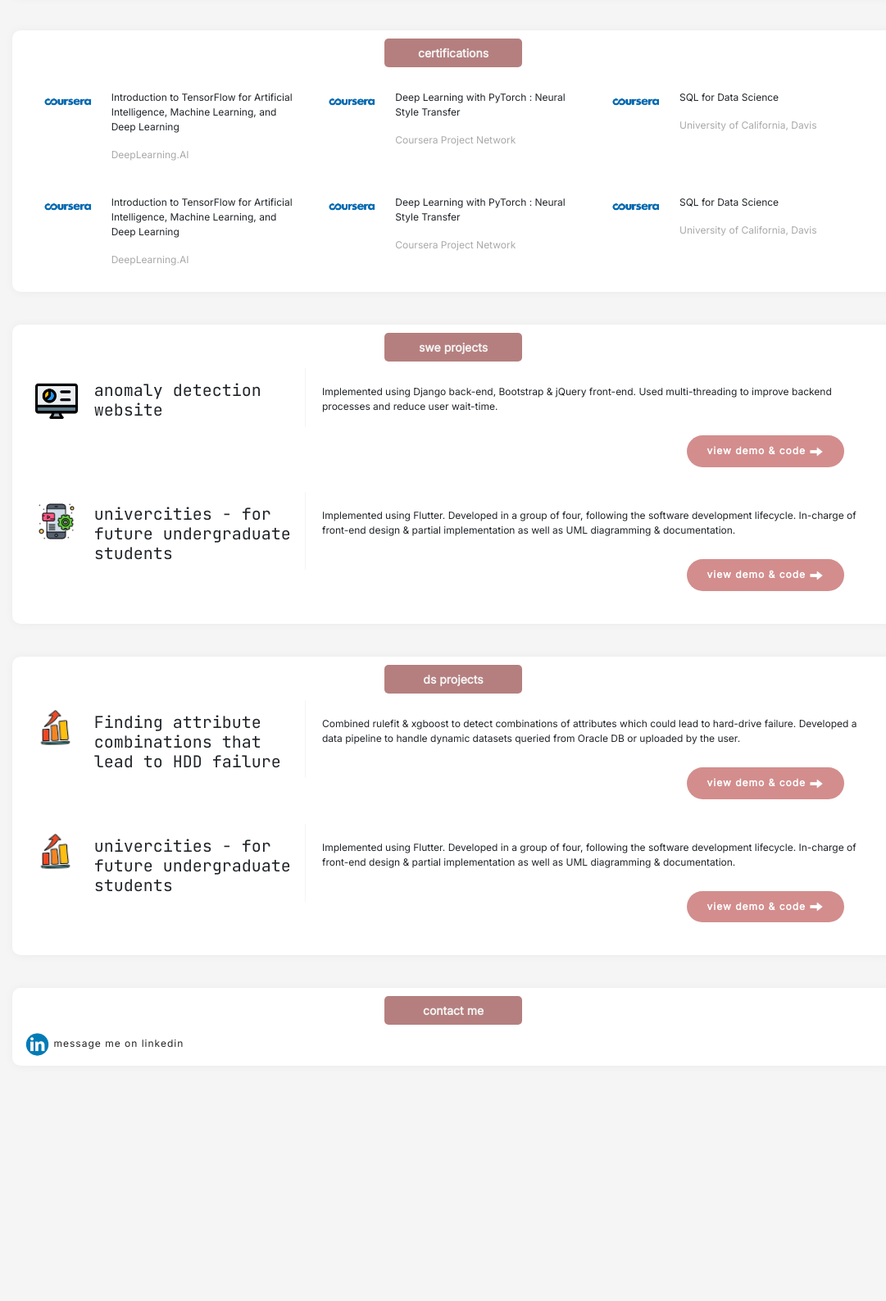
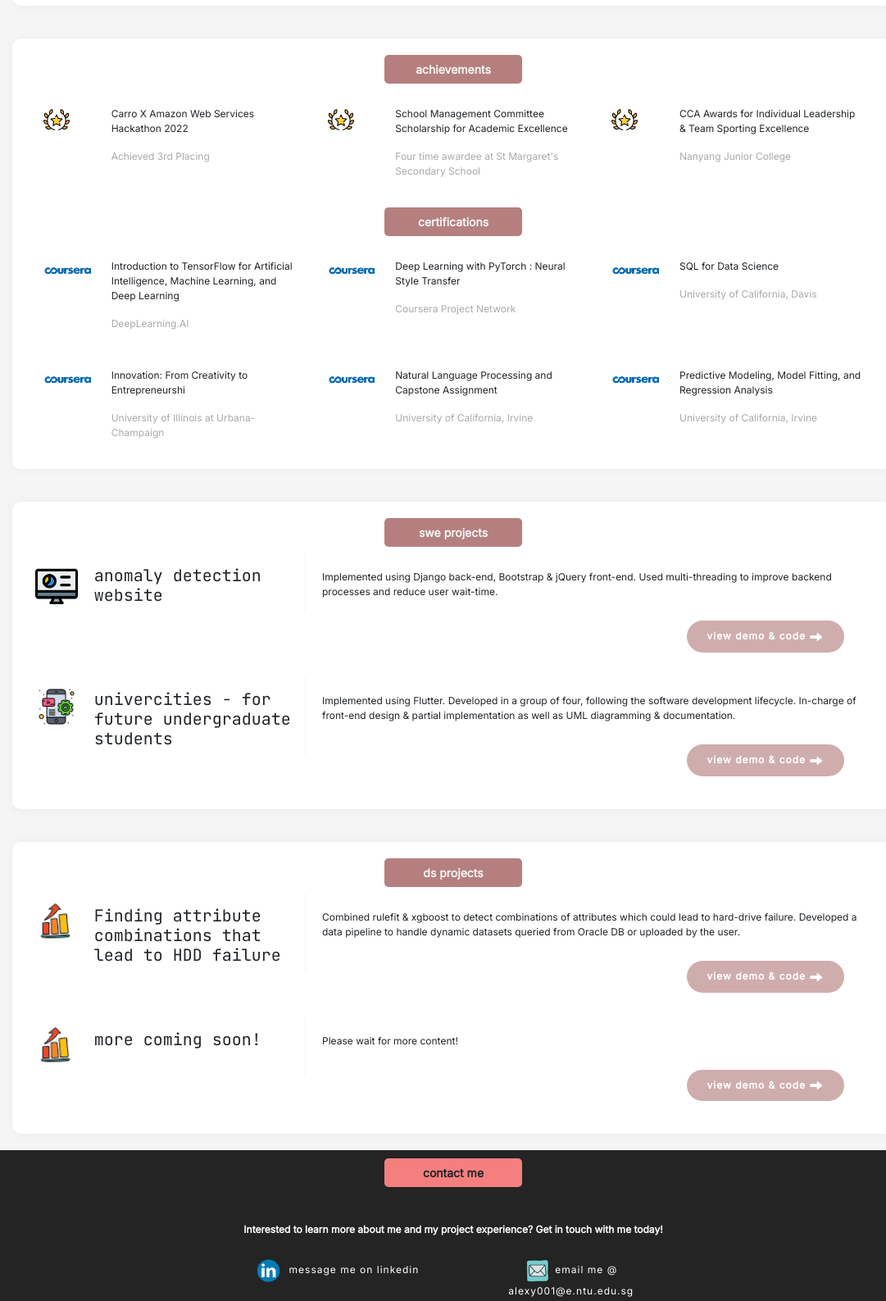
Before and after one commit to meowster99/meowster99.github.io, a website: page index.html in a window 1280 px wide. Shown: the part 802-2389 px from the top of the page at 82% size, without its empty margins (87-1168 px from the left). Before the commit the page ends 2122 px from the top, so only its background shows below. Drawn offline with nearby package versions, Linux system fonts and the light colour scheme.

Commit message:
main website done -left ds section

```diff
--- a/index.html
+++ b/index.html
@@ -23,7 +23,7 @@
             <img src="static/assets/logo.png" alt="meowster99 logo" width="32" height="32">
         </a>
             <a class="navbar-link" href="#aboutme"><span data-hover="about me">about me</span></a>
-            <a class="navbar-link" href="#c-and-a"><span data-hover="certifications & achievements">certifications & achievements</span></a>
+            <a class="navbar-link" href="#c-and-a"><span data-hover="achievements & certifications">achievements & certifications</span></a>
             <a class="navbar-link" href="#sweprojects"><span data-hover="swe projects">swe projects</span></a>
             <a class="navbar-link" href="#dsprojects"><span data-hover="ds projects">ds projects</span></a>
             <a class="navbar-link" href="#contactme"><span data-hover="contact me">contact me</span></a>
@@ -96,6 +96,46 @@
     <div class="container">
         <div id="c-and-a" class="content-box">
             <div class="row justify-content-center">
+                <h2 class="header-container">achievements</h2>
+            </div>
+            <div class="row body-content">
+                <div class="col-12 col-md-4 c-a-col">
+                    <div class="row">
+                        <div class="col-3 logo">
+                            <img src="static/assets/award.png" height="32">
+                        </div>
+                        <div class="col-9">
+                            <p>Carro X Amazon Web Services Hackathon 2022</p>
+                            <p class="subtext">Achieved 3rd Placing</p>
+                        </div>
+                    </div>
+                </div>
+                <div class="col-12 col-md-4 c-a-col">
+                    <div class="row ">
+                        <div class="col-3 logo">
+                            <img src="static/assets/award.png" height="32">
+                        </div>
+                        <div class="col-9">
+                            <p> School Management Committee Scholarship for Academic Excellence</p>
+                            <p class="subtext">Four time awardee at St Margaret's Secondary School</p>
+                        </div>
+                    </div>
+                </div>
+                <div class="col-12 col-md-4 c-a-col">
+                    <div class="row ">
+                        <div class="col-3 logo">
+                            <img src="static/assets/award.png" height="32">
+                        </div>
+                        <div class="col-9">
+                            <p>CCA Awards for Individual Leadership & Team Sporting Excellence</p>
+                            <p class="subtext">Nanyang Junior College</p>
+                        </div>
+                    </div>
+                </div>
+            </div>
+
+
+            <div class="row justify-content-center">
                 <h2 class="header-container">certifications</h2>
             </div>
             <div class="row body-content">
@@ -141,8 +181,8 @@
                             <img src="static/assets/coursera-logo.png" height="12">
                         </div>
                         <div class="col-9">
-                            <p>Introduction to TensorFlow for Artificial Intelligence, Machine Learning, and Deep Learning</p>
-                            <p class="subtext">DeepLearning.AI</p>
+                            <p>Innovation: From Creativity to Entrepreneurshi</p>
+                            <p class="subtext">University of Illinois at Urbana-Champaign</p>
                         </div>
                     </div>
                 </div>
@@ -152,8 +192,8 @@
                             <img src="static/assets/coursera-logo.png" height="12">
                         </div>
                         <div class="col-9">
-                            <p> Deep Learning with PyTorch : Neural Style Transfer</p>
-                            <p class="subtext">Coursera Project Network</p>
+                            <p>Natural Language Processing and Capstone Assignment</p>
+                            <p class="subtext">University of California, Irvine</p>
                         </div>
                     </div>
                 </div>
@@ -163,8 +203,8 @@
                             <img src="static/assets/coursera-logo.png" height="12">
                         </div>
                         <div class="col-9">
-                            <p>SQL for Data Science</p>
-                            <p class="subtext">University of California, Davis</p>
+                            <p>Predictive Modeling, Model Fitting, and Regression Analysis</p>
+                            <p class="subtext">University of California, Irvine</p>
                         </div>
                     </div>
                 </div>
@@ -255,13 +295,13 @@
                             <img src="static/assets/data.png" height="52">
                         </div>
                         <div class="col-9">
-                            <h3> univercities - for future undergraduate students </h3>
+                            <h3> more coming soon! </h3>
                         </div>
                     </div>
                 </div>
                 <div class="col-12 col-md-8 body-content">
                     <div class="row">
-                        <p>Implemented using Flutter. Developed in a group of four, following the software development lifecycle. In-charge of front-end design & partial implementation as well as UML diagramming & documentation.</p>
+                        <p>Please wait for more content!</p>
                     </div>
                     <div class="row button-row">
                         <a class="action-button-download-light disable" href="" target="_blank">view demo & code  <img src="static/assets/arrow.png" height="18"></a>
@@ -270,24 +310,36 @@
             </div>
         </div>
     </div>
+</body>
 
-
+<footer class="footer-content">
     <div class="container">
-        <div id="contactme" class="content-box">
+        <div id="contactme">
             <div class="row justify-content-center">
                 <h2 class="header-container">contact me</h2>
             </div>
             <!-- <div class="row">
                 <h3 class="header-alignment"> get in touch with me! </h3>
             </div> -->
+            <div class="row body-content">
+                <p class="header-alignment"><b>Interested to learn more about me and my project experience? Get in touch with me today!</b></p>
+            </div>
             <div class="row contact">
-                <a href="https://www.linkedin.com/in/alexy-hackmann"><img src="static/assets/linkedin-logo.png" height="32">message me on linkedin</a>
-
+                <div class="col-12 col-md-6 header-alignment">
+                    <a href="https://www.linkedin.com/in/alexy-hackmann" target="_blank"><img class="logo" src="static/assets/linkedin-logo.png" height="32">message me on linkedin</a>
+                </div>
+                <div class="col-12 col-md-6 header-alignment">
+                    <a href="mailto: alexy001@e.ntu.edu.sg" target="_blank"><img class="logo" src="static/assets/mail-icon.png" height="32">email me @ alexy001@e.ntu.edu.sg</a>
+                </div>
             </div>
         </div>
     </div>
-</body>
 
+    <div class="row footer">
+        <p>Last updated 28/07/2022.</p>
+        <p>Icons taken from Icons8.com</p>
+    </div>
+</footer>
 
 <!-- <footer>
     <p>Icons taken from icons8.com</p>
--- a/static/css/styles.css
+++ b/static/css/styles.css
@@ -190,6 +190,7 @@ font-size: 0.75em;
     max-width: 12em;
     max-height: 2.5em;
     padding: 10px;
+    margin-top: 10px;
 }
 
 h2 {
@@ -242,6 +243,10 @@ h3 {
     }
 }
 
+.contact {
+    margin-bottom: 50px;
+}
+
 .contact a {
     position: relative;
     display: inline-block;
@@ -266,6 +271,7 @@ h3 {
 
  .disable {
     pointer-events: none;
+    background-color: #D0ADAD;
  }
 
  .subtext {
@@ -276,9 +282,36 @@ h3 {
  }
 
  .c-a-col {
-    padding: 0 20px 0 20px;
+    padding: 0 20px 5px 20px;
  }
 
 .logo {
     padding-right: 5px;
 }
+
+.footer-content {
+    background-color: #242424;
+    color: white;
+    text-align: center;
+}
+
+.footer {
+    font-size: 8px;
+}
+
+#contactme h2 {
+    color: #242424;
+}
+
+#contactme a {
+    color: white;
+}
+
+#contactme p {
+    margin: 15px 0 5px 0;
+}
+
+
+#contactme .header-container {
+    background-color: #F57F7F;
+}
```
Also changed, not shown: static/assets/award.png (added), static/assets/mail-icon.png (added).
